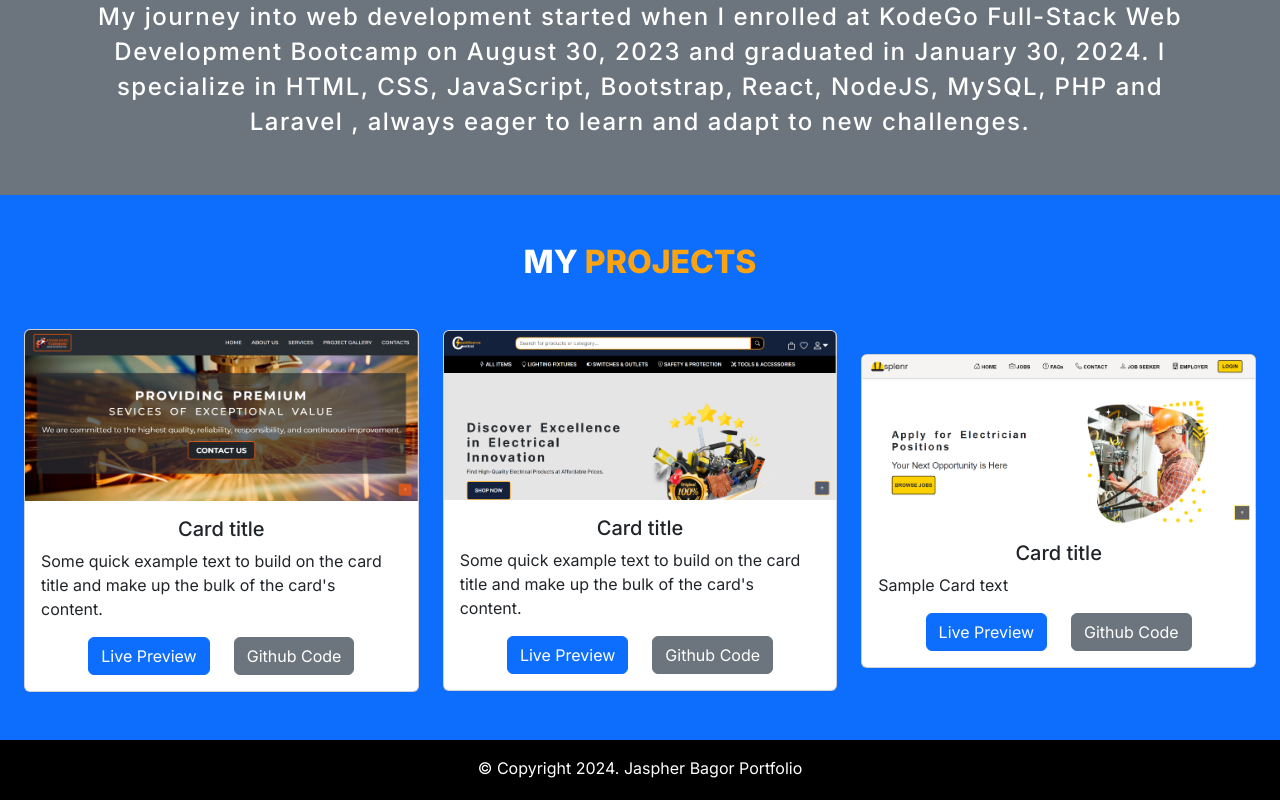
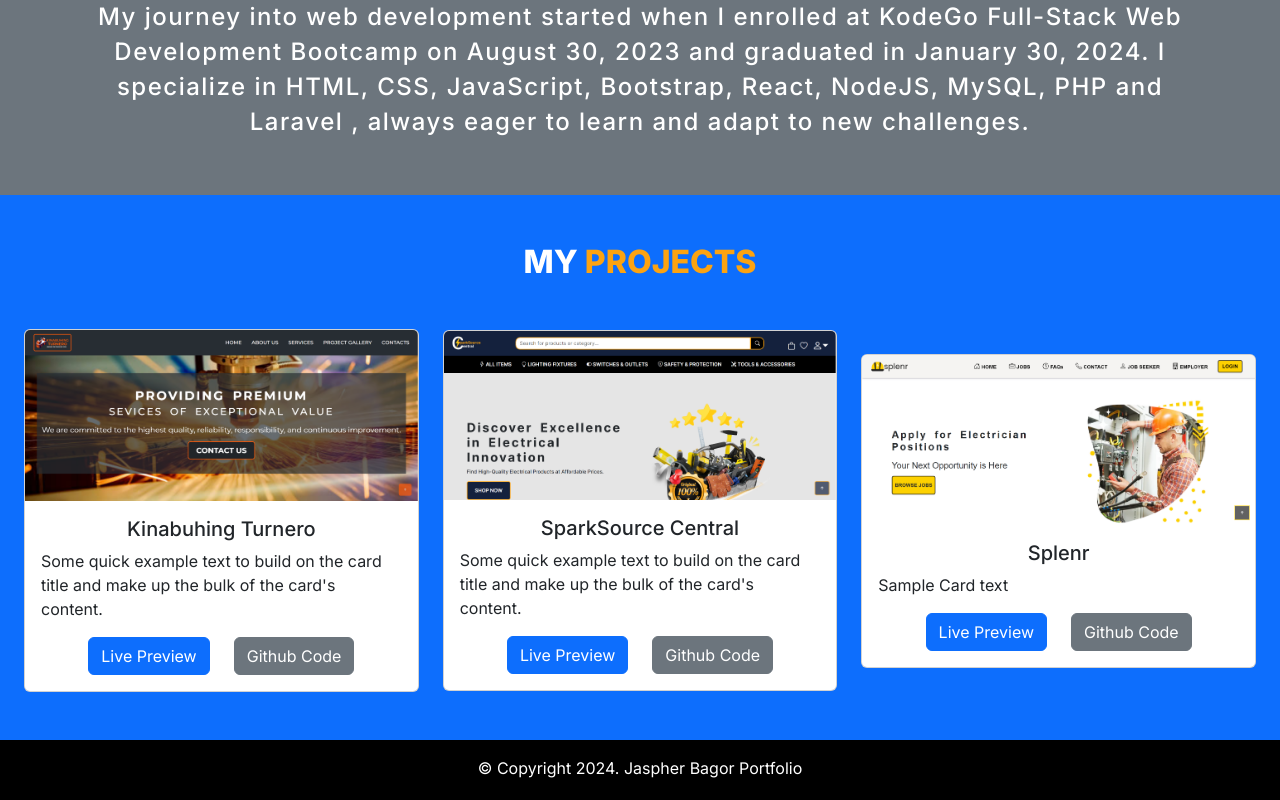
Before and after one commit to jaspherbagor/React-Portfolio, a React (Create React App) app in the folder jaspher-portfolio/: page / in a window 1280 px wide. Shown: the part 1103-1903 px from the top of the page. Built offline with nearby package versions, Linux system fonts and the light colour scheme.

Commit message:
updated the card title

```diff
--- a/jaspher-portfolio/src/components/pages/home.jsx
+++ b/jaspher-portfolio/src/components/pages/home.jsx
@@ -69,7 +69,7 @@ const Home = () => {
             <div class="card">
               <img src="../images/kinabuhing-turnero.png" class="card-img-top img-fluid" alt="..." />
               <div class="card-body">
-                <h5 class="card-title text-center">Card title</h5>
+                <h5 class="card-title text-center">Kinabuhing Turnero</h5>
                 <p class="card-text">
                   Some quick example text to build on the card title and make up
                   the bulk of the card's content.
@@ -89,7 +89,7 @@ const Home = () => {
             <div class="card">
               <img src="../images/spark-source-central.png" class="card-img-top img-fluid" alt="..." />
               <div class="card-body">
-                <h5 class="card-title text-center">Card title</h5>
+                <h5 class="card-title text-center">SparkSource Central</h5>
                 <p class="card-text">
                   Some quick example text to build on the card title and make up
                   the bulk of the card's content.
@@ -109,7 +109,7 @@ const Home = () => {
             <div class="card">
               <img src="../images/splenr.png" class="card-img-top img-fluid" alt="..." />
               <div class="card-body">
-                <h5 class="card-title text-center">Card title</h5>
+                <h5 class="card-title text-center">Splenr</h5>
                 <p class="card-text">
                   Sample Card text
                 </p>
```
